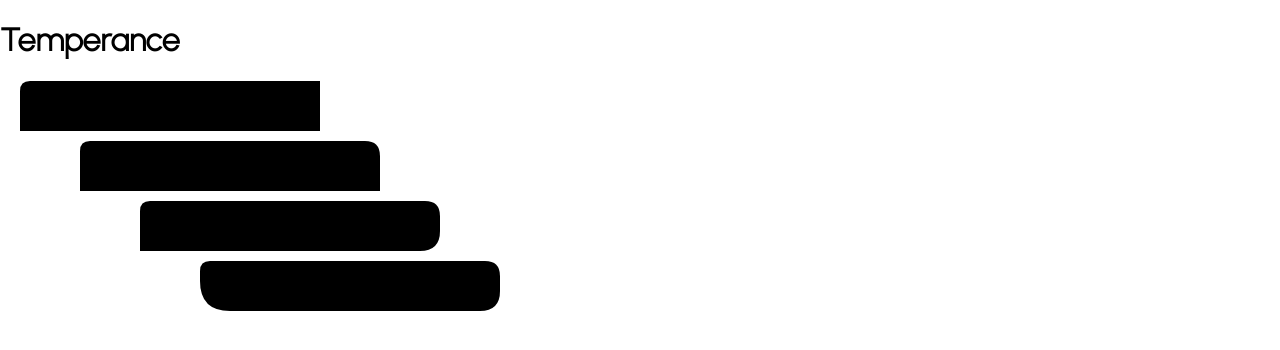
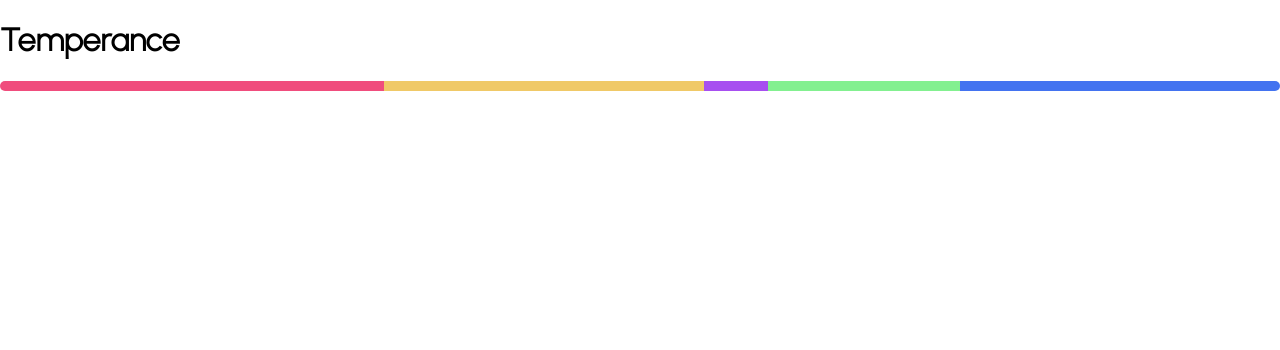
Before and after one commit to ILikePizza555/temperance, a React (Create React App) app: page / in a window 1280 px wide. Shown: the top 350 px of the page. Built offline with nearby package versions, Linux system fonts and the light colour scheme.

Commit message:
Implemented segmented bar

```diff
--- a/src/components/App/index.tsx
+++ b/src/components/App/index.tsx
@@ -1,6 +1,31 @@
 import React from 'react'
 import LinearCalendar from '../LinearCalendar';
 import './App.css'
+
+const TestData = [
+    {
+        name: "Dunder Mifflin",
+        progression: [
+            { status: "Applied", date: new Date(2021, 6, 15) },
+            { status: "Phone Screen", date: new Date(2021, 7, 24) },
+            { status: "Technical Interview", date: new Date(2021, 9, 2) }
+        ]
+    },
+    {
+        name: "Quills and Sofas",
+        progression: [
+            { status: "Applied", date: new Date(2021, 8, 14) },
+            { status: "Phone Screen", date: new Date(2021, 8, 18) },
+            { status: "Rejected", date: new Date(2021, 8, 22) }
+        ]
+    },
+    {
+        name: "Hay's Hardware",
+        progression: [
+            { status: "Applied", date: new Date(2021, 9, 8) }
+        ]
+    }
+]
 
 function App() {
     return (
--- /dev/null
+++ b/src/components/LinearCalendar/SegmentedBar.css
@@ -0,0 +1,36 @@
+.SegmentedBar {
+    display: flex;
+
+    width: 100%;
+    height: 10px;
+}
+
+.SegmentedBar .segment:first-child {
+    border-top-left-radius: 5px;
+    border-bottom-left-radius: 5px;
+}
+
+.SegmentedBar .segment:last-child {
+    border-top-right-radius: 5px;
+    border-bottom-right-radius: 5px;
+}
+
+.SegmentedBar .segment:nth-child(1n) {
+    background-color: #F04D7D;
+}
+
+.SegmentedBar .segment:nth-child(2n) {
+    background-color: #F0C967;
+}
+
+.SegmentedBar .segment:nth-child(3n) {
+    background-color: #A74FF0;
+}
+
+.SegmentedBar .segment:nth-child(4n) {
+    background-color: #83F090;
+}
+
+.SegmentedBar .segment:nth-child(5n) {
+    background-color: #4373F0;
+}
--- a/src/components/LinearCalendar/SegmentedBar.tsx
+++ b/src/components/LinearCalendar/SegmentedBar.tsx
@@ -1,6 +1,25 @@
-export default function SegmentedBar() {
+import "./SegmentedBar.css"
+
+export interface Segment {
+    key: any
+    size: number
+}
+
+export interface SegmentedBarProps {
+    segments: Segment[]
+}
+
+export default function SegmentedBar(props: SegmentedBarProps) {
+    const segmentsList = props.segments.map((v, i, a) => {
+        return <span
+            key={v.key}
+            className={`segment`}
+            style={{width: `${v.size}%`}}></span>
+    })
+
     return (
-        <g>
-        </g>
+        <div className="SegmentedBar">
+            {segmentsList}
+        </div>
     );
 }
--- a/src/components/LinearCalendar/index.tsx
+++ b/src/components/LinearCalendar/index.tsx
@@ -1,43 +1,15 @@
-import Rect from "./Rect";
+import SegmentedBar from "./SegmentedBar";
 
 export default function LinearCalendar() {
+    const TestSegments = [
+        {key: 1, size: 30},
+        {key: 2, size: 25},
+        {key: 3, size: 5},
+        {key: 4, size: 15},
+        {key: 5, size: 25}
+    ]
+
     return (
-        <svg width={500} height={500}>
-            <Rect
-                x={20}
-                y={0}
-                width={300}
-                height={50}
-                topLeftRadius={{rx: 10, ry: 10}}/>
-
-            <Rect
-                x={80}
-                y={60}
-                width={300}
-                height={50}
-                topLeftRadius={{rx: 10, ry: 10}}
-                topRightRadius={{rx: 15, ry: 15}}/>
-
-            <Rect
-                x={140}
-                y={120}
-                width={300}
-                height={50}
-                topLeftRadius={{rx: 10, ry: 10}}
-                topRightRadius={{rx: 15, ry: 15}}
-                bottomRightRadius={{rx:20, ry: 20}}/>
-
-            <Rect
-                x={200}
-                y={180}
-                width={300}
-                height={50}
-                topLeftRadius={{rx: 10, ry: 10}}
-                topRightRadius={{rx: 15, ry: 15}}
-                bottomRightRadius={{rx:20, ry: 20}}
-                bottomLeftRadius={{rx:30, ry: 30}}/>
-        </svg>
-
-
+        <SegmentedBar segments={TestSegments} />
     );
 }
```
